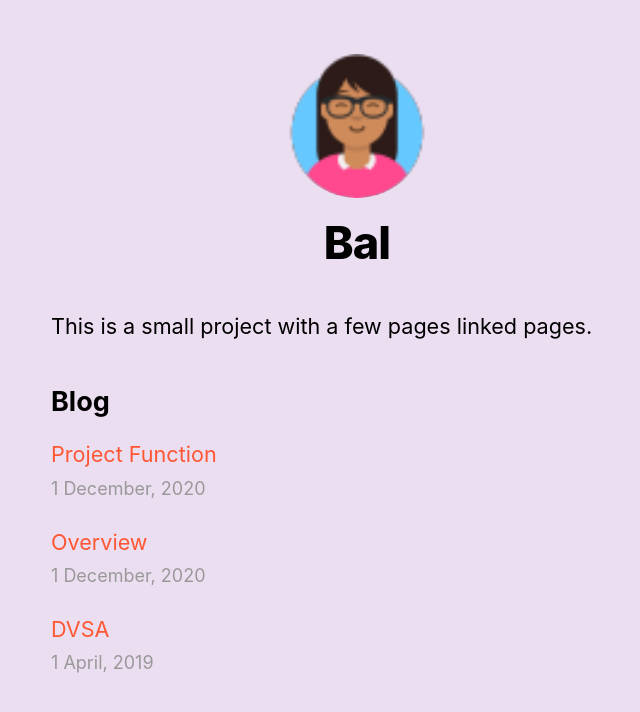
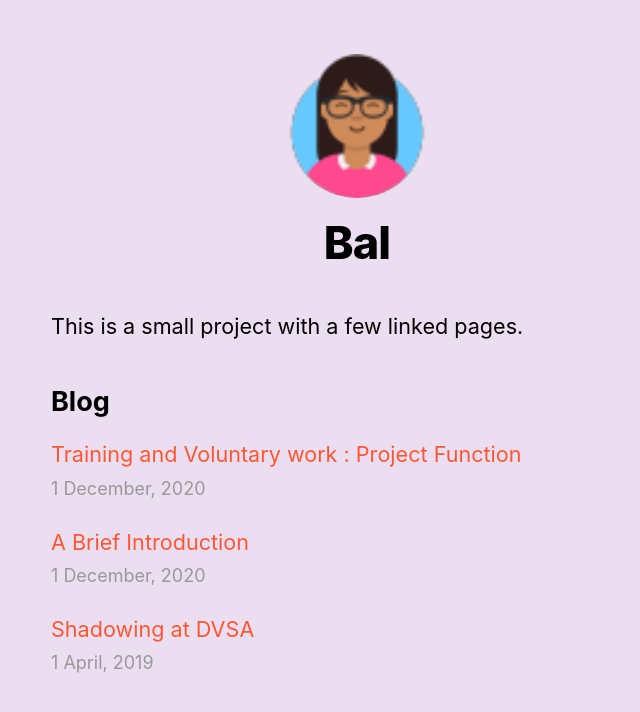
Before and after one commit to Bal2018/NextJS-Showcase, a Next.js app in the folder nextjs-showcase/: page / in a window 1280 px wide. Shown: the top 712 px of the page, without its empty margins (283-923 px from the left). Built offline with nearby package versions, Linux system fonts and the light colour scheme.

Commit message:
Added more details on linked pages

```diff
--- a/nextjs-showcase/pages/index.js
+++ b/nextjs-showcase/pages/index.js
@@ -12,7 +12,8 @@ export default function Home({ allPostsData }) {
                 <title>{siteTitle}</title>
             </Head>
             <section className={utilStyles.headingMd}>
-                <p>This is a small project with a few pages linked pages. </p>
+                <p>This is a small project with a few linked pages. </p>
+
 
             </section>
             <section className={`${utilStyles.headingMd} ${utilStyles.padding1px}`}>
--- a/nextjs-showcase/posts/intropage.md
+++ b/nextjs-showcase/posts/intropage.md
@@ -1,5 +1,5 @@
 ---
-title: 'Overview'
+title: 'A Brief Introduction'
 date: '2020-12-01'
 ---
 
--- a/nextjs-showcase/posts/projectfunction.md
+++ b/nextjs-showcase/posts/projectfunction.md
@@ -1,5 +1,5 @@
 ---
-title: 'Project Function'
+title: 'Training and Voluntary work : Project Function'
 date: '2020-12-01'
 ---
  I enrolled in Project Function (a weekly coding course) which focussed on learning web development (HTML, CSS and Java-script) and PHP basics.  I produced a sample PHP website to showcase my skills and projects.
--- a/nextjs-showcase/posts/DVSA.md
+++ b/nextjs-showcase/posts/workexperienceDVSA.md
@@ -1,5 +1,5 @@
 ---
-title: 'DVSA'
+title: 'Shadowing at DVSA'
 date: '2019-04-01'
 ---
  As I had been out of the IT industry for a number of years I decided that the best way forward was to do a “work experience” placement.  I was fortunate to have secured a number of weeks at DVSA in Nottingham.  This is part of the civil service and is such an exciting and dynamic place to work.  I had exposure to PHP programming and the Agile working environment.  This was a  fantastic opportunity that allowed me to decide that this was indeed the career I wanted.
```
Also changed, not shown: 1 other file (tests, documents, lock files or other folders).
